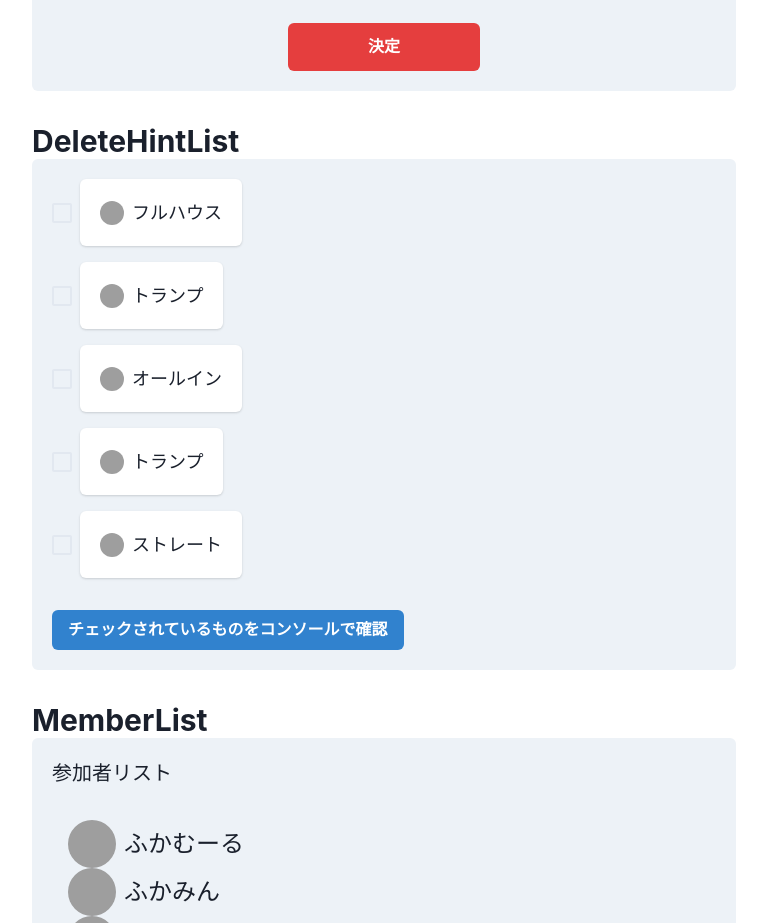
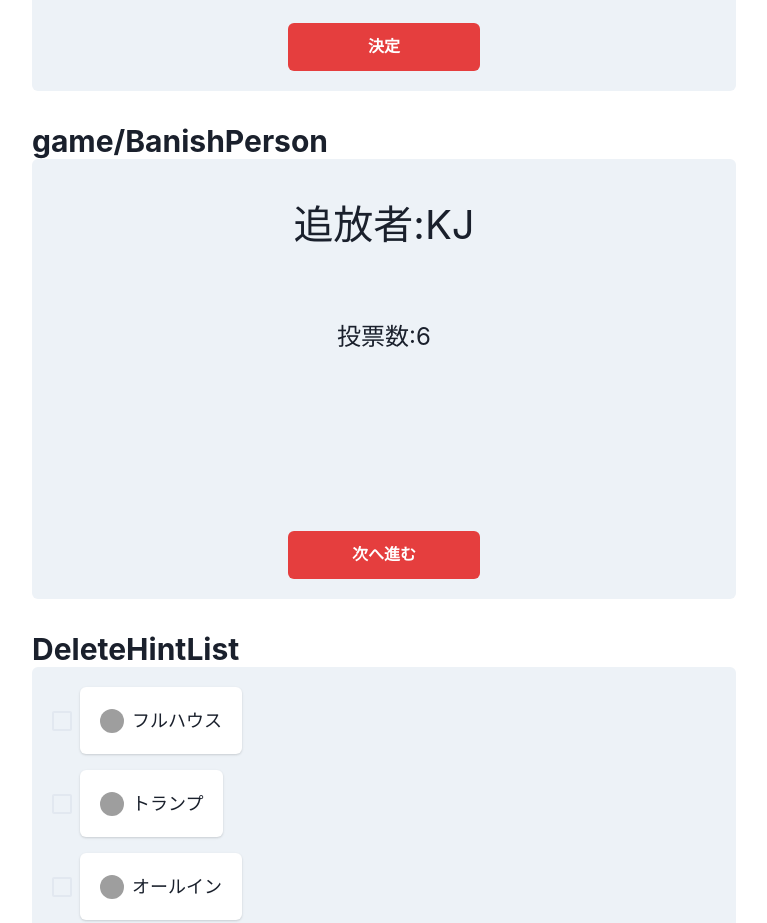
Before and after one commit to hacku-chamomilla/doutankyohi-front-end, a Next.js app: page /components in a window 1280 px wide. Shown: the part 10140-11063 px from the top of the page, without its empty margins (256-1023 px from the left). Built offline with nearby package versions, Linux system fonts and the light colour scheme; grey boxes are pictures that could not be loaded.

Commit message:
feat: 追放されるプレイヤーの表示を行う画面を作成

```diff
--- a/pages/components.tsx
+++ b/pages/components.tsx
@@ -24,6 +24,7 @@ import { YouAre } from "@/components/common/YouAre";
 import { DeleteHintList } from "@/components/DeleteHintList";
 import { Answer } from "@/components/game/Answer";
 import { AnswerWait } from "@/components/game/AnswerWait";
+import { BanishPerson } from "@/components/game/BanishPerson";
 import { ChoiceWolf } from "@/components/game/ChoiceWolf";
 import { DeleteHintOtherMasterUI } from "@/components/game/DeleteHintOtherMasterUI";
 import { DiscussJudgeAns } from "@/components/game/DiscussJudgeAns";
@@ -359,6 +360,16 @@ const Component: NextPage = () => {
             </CardBody>
           </Card>
 
+          {/* game/BanishPerson*/}
+          <VSpacer size={8} />
+          <Heading size="lg">game/BanishPerson</Heading>
+          <Card variant="filled">
+            <CardBody>
+              <BanishPerson player="KJ" vote={6} />
+              <p>{text}</p>
+            </CardBody>
+          </Card>
+
           {/* DeleteHintList */}
           <VSpacer size={8} />
           <Heading size="lg">DeleteHintList</Heading>
--- /dev/null
+++ b/src/components/game/BanishPerson.tsx
@@ -0,0 +1,29 @@
+import React from "react";
+
+import { Button, Center, Text, VStack } from "@chakra-ui/react";
+
+import { VSpacer } from "@/components/common/Spacer";
+
+type Props = {
+  player: string;
+  vote: number;
+};
+
+export const BanishPerson = ({ player, vote }: Props) => {
+  return (
+    <>
+      <VSpacer size={4} />
+      <Center>
+        <VStack>
+          <Text fontSize={40}>追放者:{player}</Text>
+          <VSpacer size={12} />
+          <Text fontSize={24}>投票数:{vote}</Text>
+          <VSpacer size={40} />
+          <Button colorScheme="red" minW={48} minH={12}>
+            次へ進む
+          </Button>
+        </VStack>
+      </Center>
+    </>
+  );
+};
```
